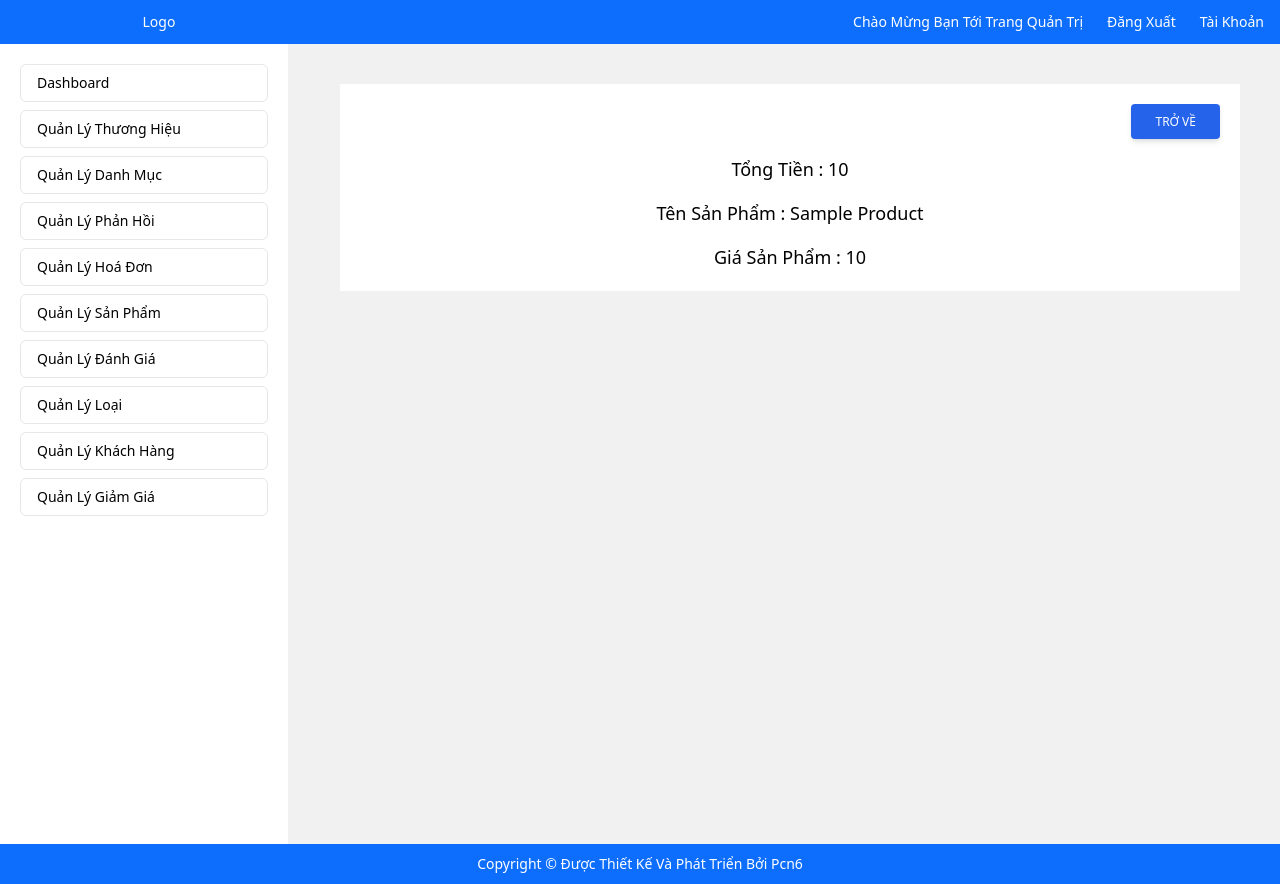
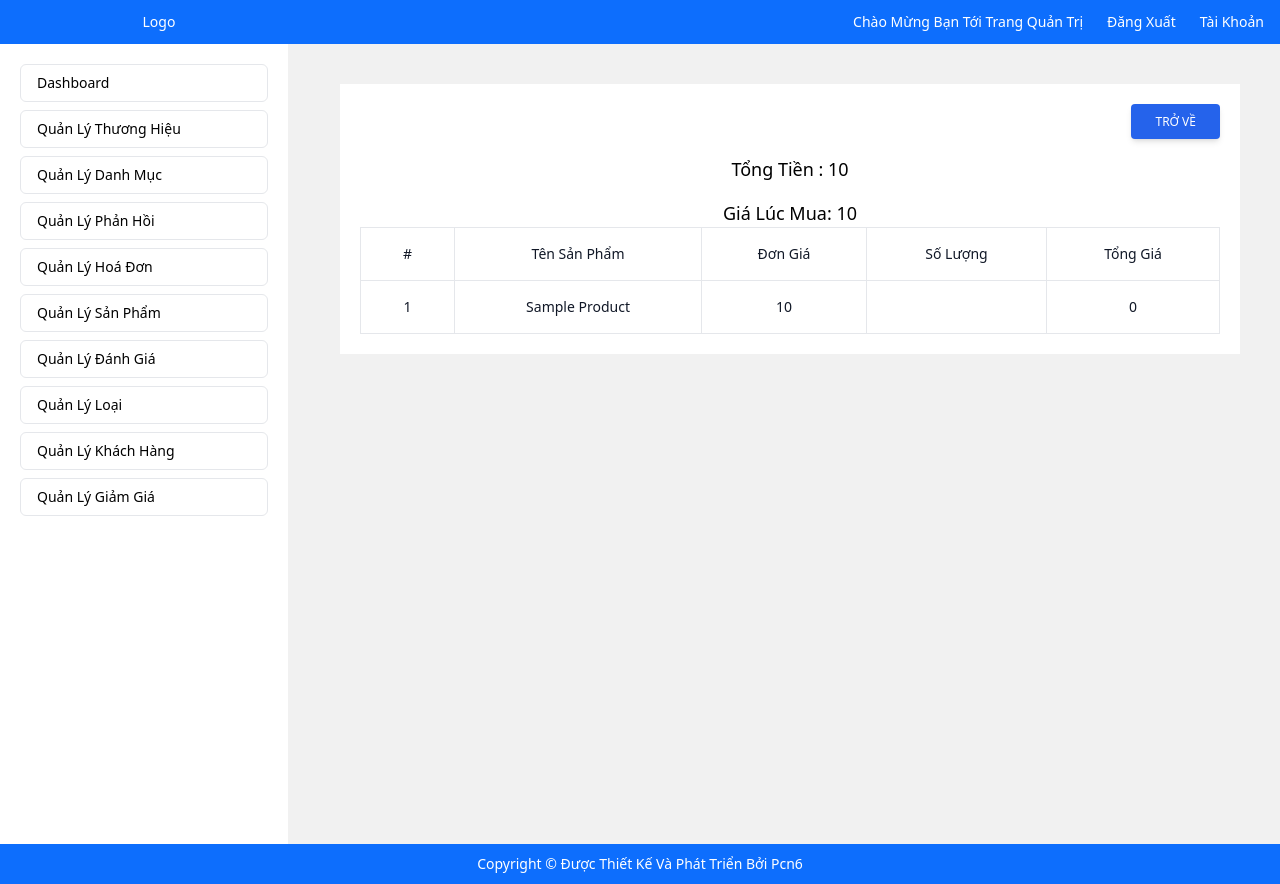
Before and after one commit to toibdph21819/PCN6, a PHP site: page /admin/orders/index.php?show&id=1 in a window 1280 px wide. Run offline with PHP 8.4, Linux system fonts and the light colour scheme; tables that the repository leaves empty or names only in its code hold one stand-in row (values such as "Sample post"); data that the repository does not hold is empty; style sheets or scripts are compiled from the project's sources; some libraries are stand-ins or nearby versions.

Commit message:
thêm xem chi tiết

```diff
--- a/admin/orders/show.php
+++ b/admin/orders/show.php
@@ -4,10 +4,56 @@
       <a href="index.php" type="button" class="inline-block px-6 py-2.5 bg-blue-600 text-white font-medium text-xs leading-tight uppercase rounded shadow-md hover:bg-blue-700 hover:shadow-lg focus:bg-blue-700 focus:shadow-lg focus:outline-none focus:ring-0 active:bg-blue-800 active:shadow-lg transition duration-150 ease-in-out">Trở về</a>
     </div>
     <h3 class="text-lg mt-4 text-center">tổng tiền : <?= $row_order['total'] ?></h3>
-    <?php foreach ($rows as $row) : ?>
-      <h3 class="text-lg mt-4 text-center">Tên sản phẩm : <?= $row['product_name'] ?></h3>
-      <h3 class="text-lg mt-4 text-center">Giá sản phẩm : <?= $row['product_price'] ?></h3>
-    <?php endforeach; ?>
+    <h3 class="text-lg mt-4 text-center">Giá lúc mua: <?= $row_order['unit_price'] ?></h3>
+    <table class="min-w-full border text-center">
+      <thead class="border-b">
+        <tr>
+          <th scope="col" class="text-sm font-medium text-gray-900 px-6 py-4 border-r">
+            #
+          </th>
+          <th scope="col" class="text-sm font-medium text-gray-900 px-6 py-4 border-r">
+            tên sản phẩm
+          </th>
+          <th scope="col" class="text-sm font-medium text-gray-900 px-6 py-4 border-r">
+            Đơn giá
+          </th>
+          <th scope="col" class="text-sm font-medium text-gray-900 px-6 py-4 border-r">
+            số lượng
+          </th>
+          <th scope="col" class="text-sm font-medium text-gray-900 px-6 py-4 border-r">
+            tổng giá
+          </th>
+
+        </tr>
+      </thead>
+      <tbody>
+        <?php if (count($rows) == 0) : ?>
+          <p>Chưa có dữ liệu</p>
+        <?php else : ?>
+          <?php foreach ($rows as $row) : ?>
+            <tr class="border-b">
+              <td class="px-6 py-4 whitespace-nowrap text-sm font-medium text-gray-900 border-r"><?= $row['id'] ?? "" ?></td>
+              <td class="text-sm text-gray-900 font-light px-6 py-4 whitespace-nowrap border-r">
+                <?= $row['product_name'] ?? "" ?>
+              </td>
+              <td class="text-sm text-gray-900 font-light px-6 py-4 whitespace-nowrap border-r">
+                <?= $row['product_price'] ?? "" ?>
+              </td>
+              <td class="text-sm text-gray-900 font-light px-6 py-4 whitespace-nowrap border-r">
+                <?= $row['quantity'] ?? "" ?>
+              </td>
+              <td class="text-sm text-gray-900 font-light px-6 py-4 whitespace-nowrap border-r">
+                <?= $row['product_price'] * $row['quantity'] ?>
+              </td>
+
+
+
+            </tr>
+          <?php endforeach; ?>
+        <?php endif; ?>
+      </tbody>
+    </table>
+
 
   </div>
 </div>
```
